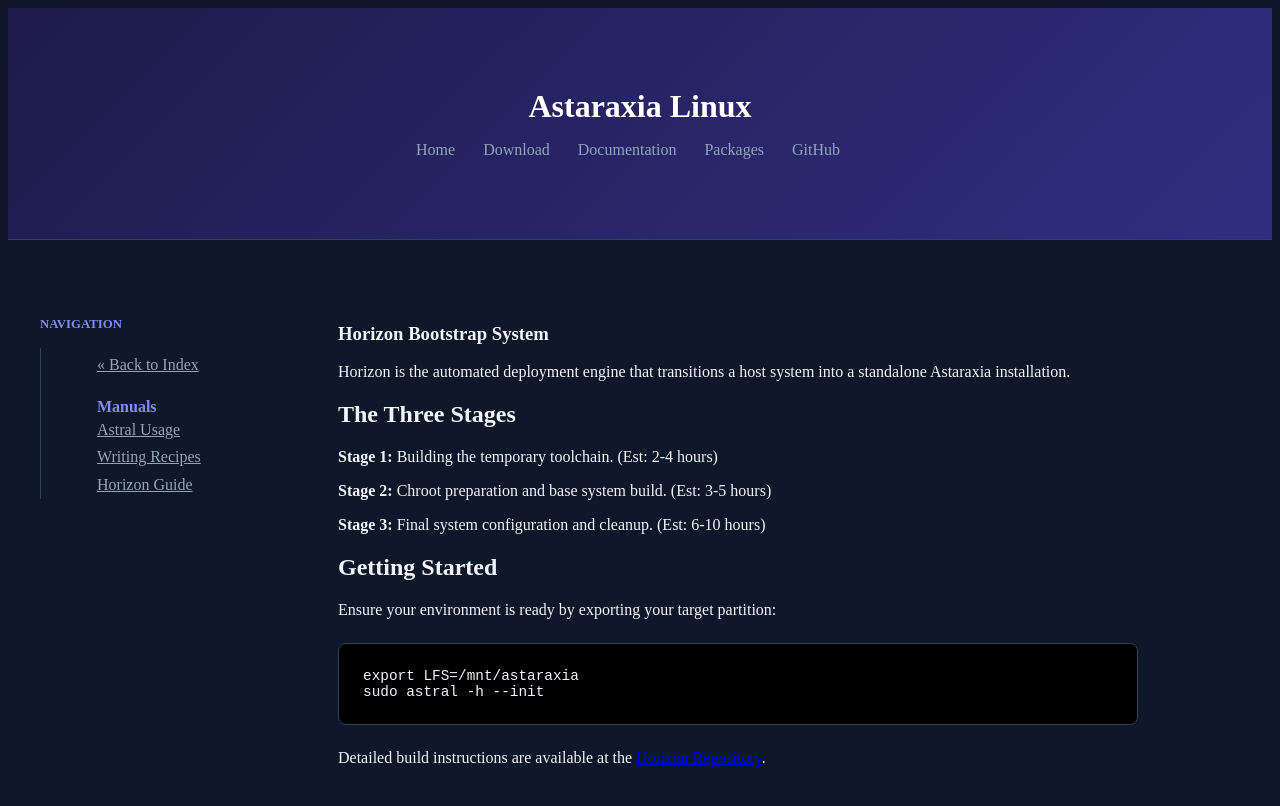
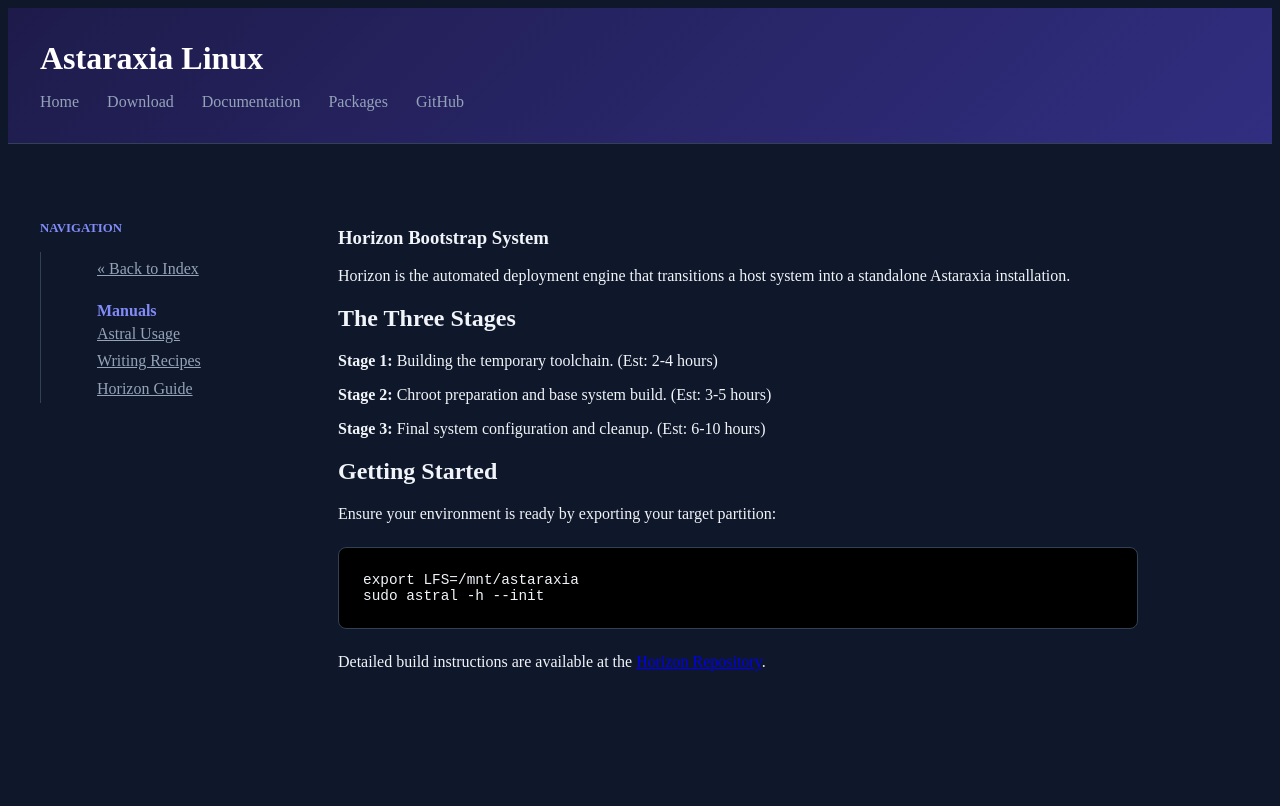
Before and after one commit to Astaraxia-Linux/astaraxia-linux.github.io, a Jekyll site: the page built from docus/horizon.html, in a window 1280 px wide. Shown: the top 806 px of the page. Built offline with Jekyll 4.4.1, drawn with Linux system fonts in a browser that asks for light colours.

Commit message:
Update header.html

```diff
--- a/_includes/header.html
+++ b/_includes/header.html
@@ -3,9 +3,9 @@
         header {
             background: linear-gradient(135deg, #1e1b4b 0%, #312e81 100%) !important;
             color: white;
-            text-align: center;
-            padding: 5rem 2rem;
+            text-align: left;
             border-bottom: 1px solid #334155;
+            padding: 2rem 0;
         }
 
 .container-lg, .wrapper {
```
